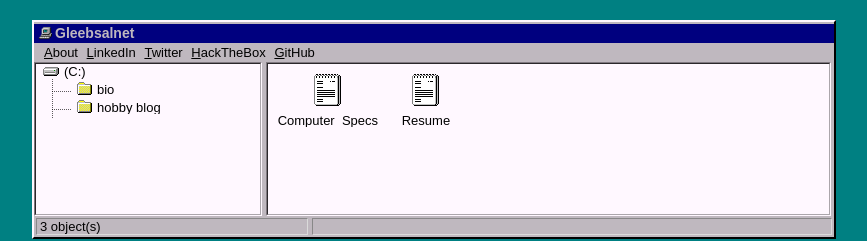
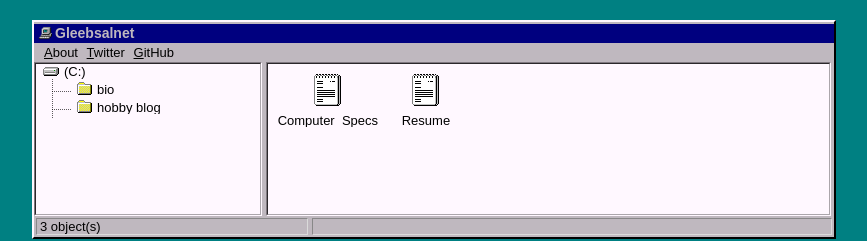
Before and after one commit to Globalnet626/globalnet626.github.io, a Jekyll site: the page built from index.html, in a window 1280 px wide. Shown: the top 241 px of the page, without its empty margins (206-1073 px from the left). Built offline with Jekyll 4.4.1, drawn with Linux system fonts in a browser that asks for light colours.

Commit message:
Update topbar.html

```diff
--- a/_includes/topbar.html
+++ b/_includes/topbar.html
@@ -1,7 +1,5 @@
 <ul class="topbar">
 	<a href="/"><li><u>A</u>bout</li></a>
-	<a href="https://www.linkedin.com/in/miguel-silvino-32522677/"target="_blank"><li><u>L</u>inkedIn</li></a>
 	<a href="https://twitter.com/Globalnet626" target="_blank"><li><u>T</u>witter</li></a>
-	<a href="https://www.hackthebox.eu/home/users/profile/146513" target="_blank"><li><u>H</u>ackTheBox</li></a>
 	<a href="https://github.com/Globalnet626/" target="_blank"><li><u>G</u>itHub</li></a>
 </ul>
```
